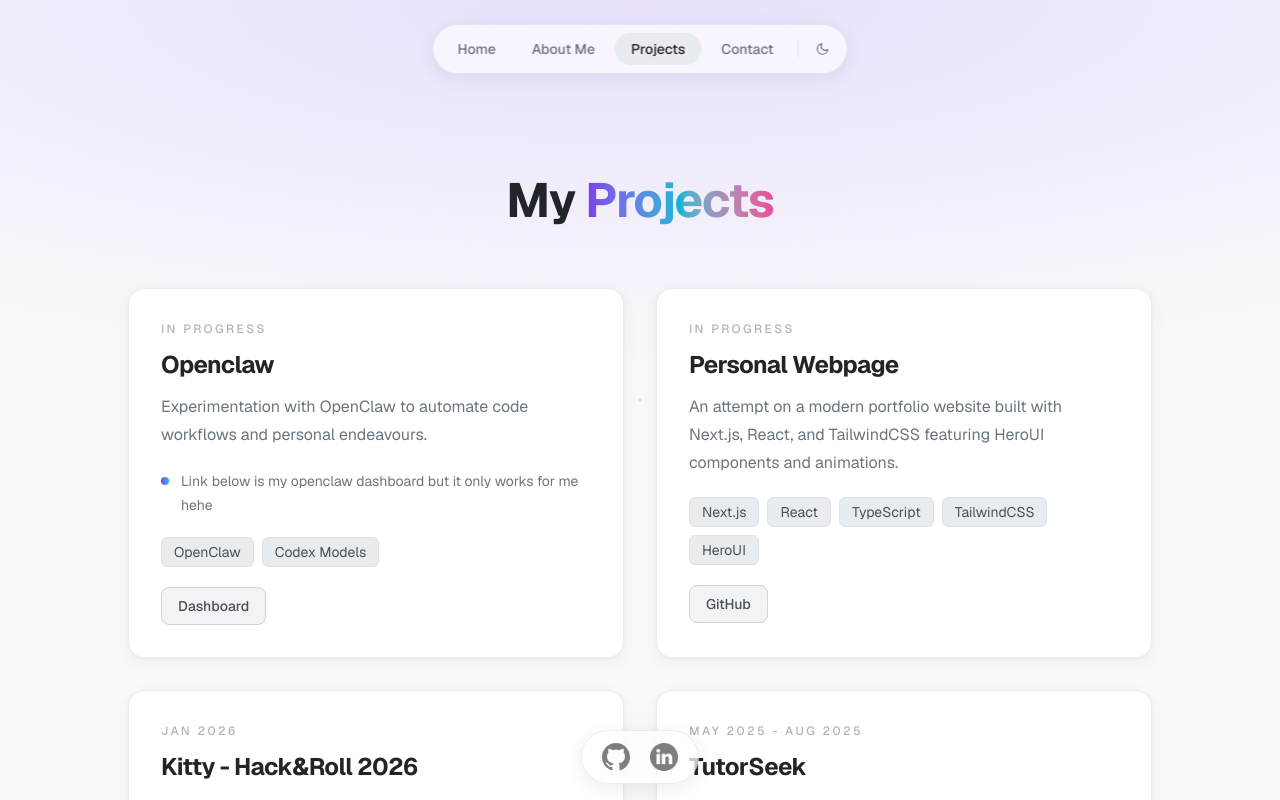
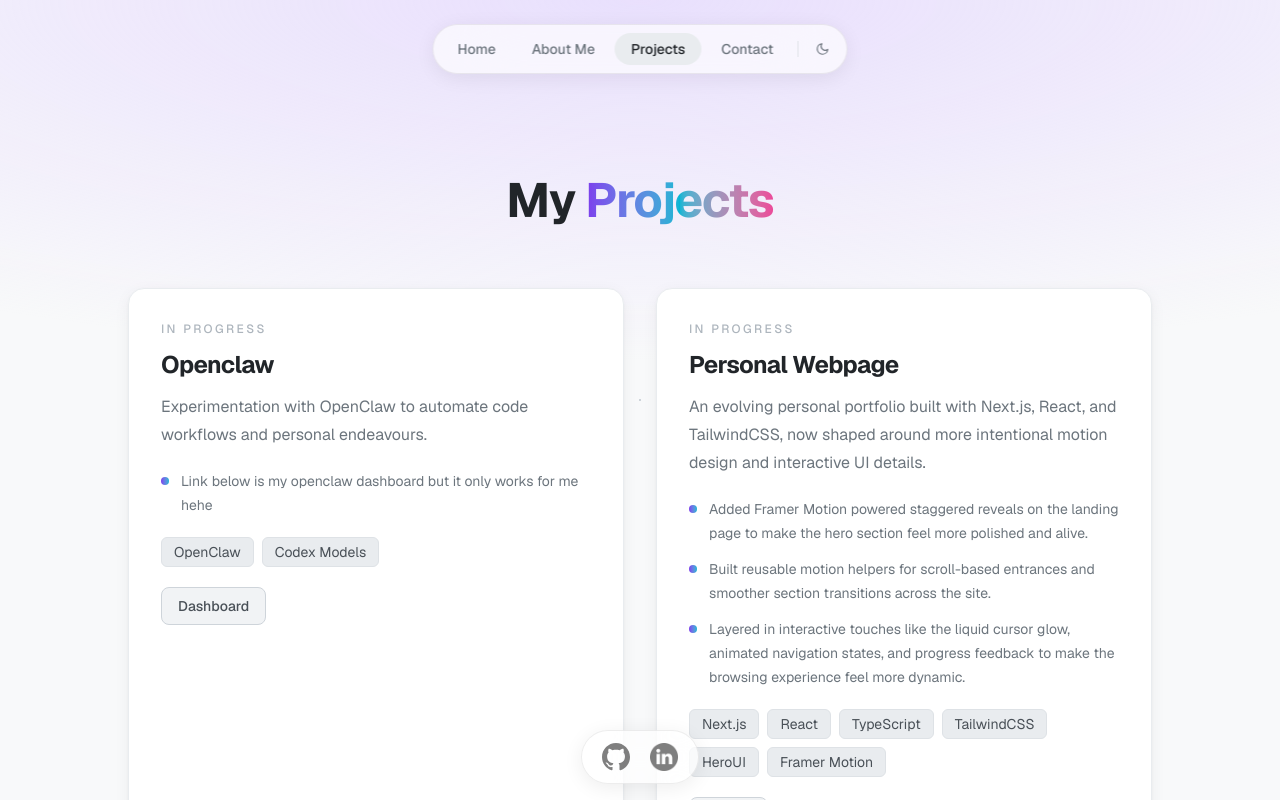
Before and after one commit to shaneak03/personal-webpage, a Next.js app: page /projects in a window 1280 px wide. Shown: the top 800 px of the page. Built offline with nearby package versions, Linux system fonts and the light colour scheme.

Commit message:
Update project description for personal webpage

```diff
--- a/src/data/projects.ts
+++ b/src/data/projects.ts
@@ -31,9 +31,14 @@
   {
     title: "Personal Webpage",
     period: "In Progress",
-    description: "An attempt on a modern portfolio website built with Next.js, React, and TailwindCSS featuring HeroUI components and animations.",
-    highlights: [],
-    tech: ["Next.js", "React", "TypeScript", "TailwindCSS", "HeroUI"],
+    description:
+      "An evolving personal portfolio built with Next.js, React, and TailwindCSS, now shaped around more intentional motion design and interactive UI details.",
+    highlights: [
+      "Added Framer Motion powered staggered reveals on the landing page to make the hero section feel more polished and alive.",
+      "Built reusable motion helpers for scroll-based entrances and smoother section transitions across the site.",
+      "Layered in interactive touches like the liquid cursor glow, animated navigation states, and progress feedback to make the browsing experience feel more dynamic.",
+    ],
+    tech: ["Next.js", "React", "TypeScript", "TailwindCSS", "HeroUI", "Framer Motion"],
     links: [
       {
         label: "GitHub",
```
